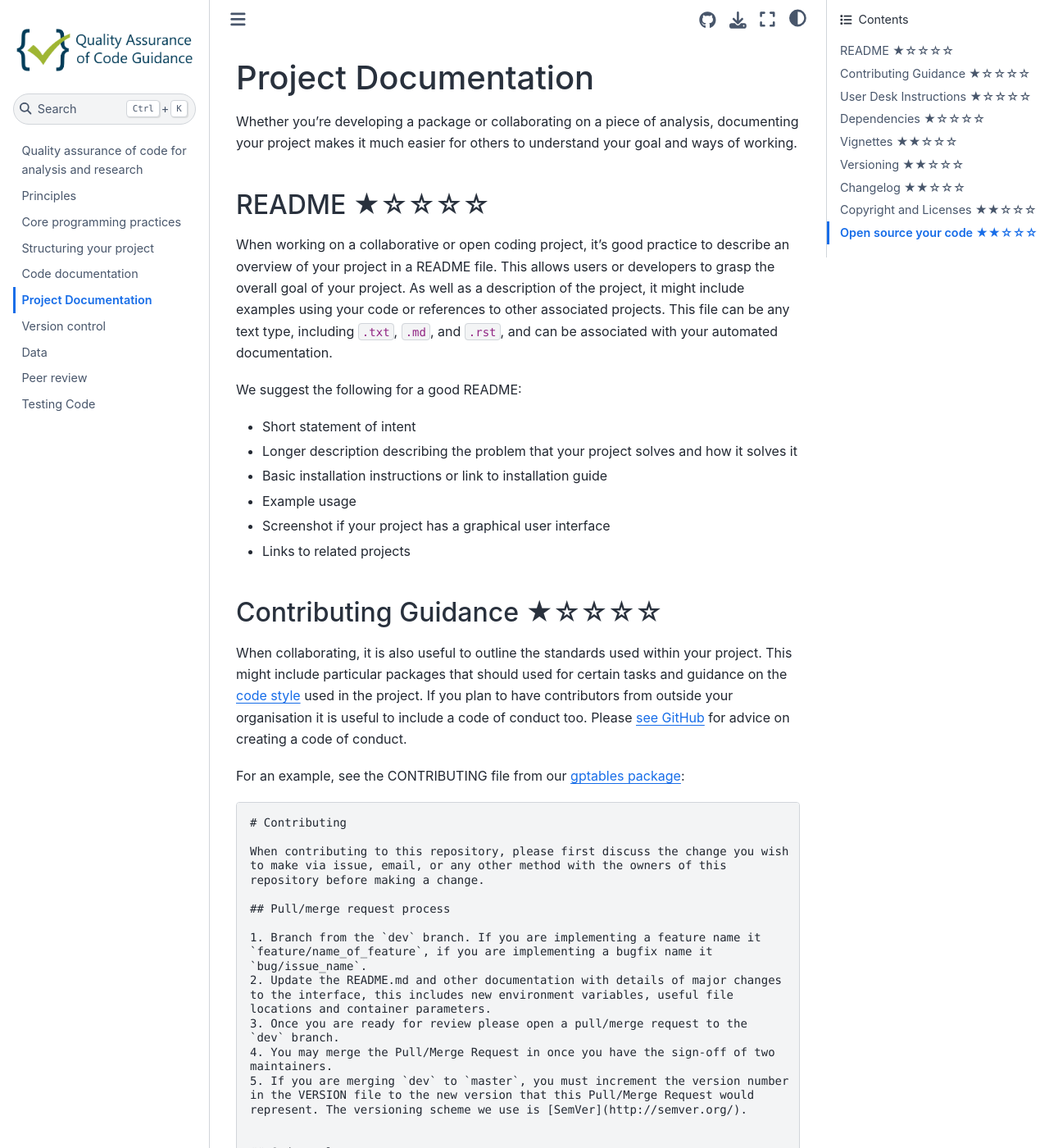
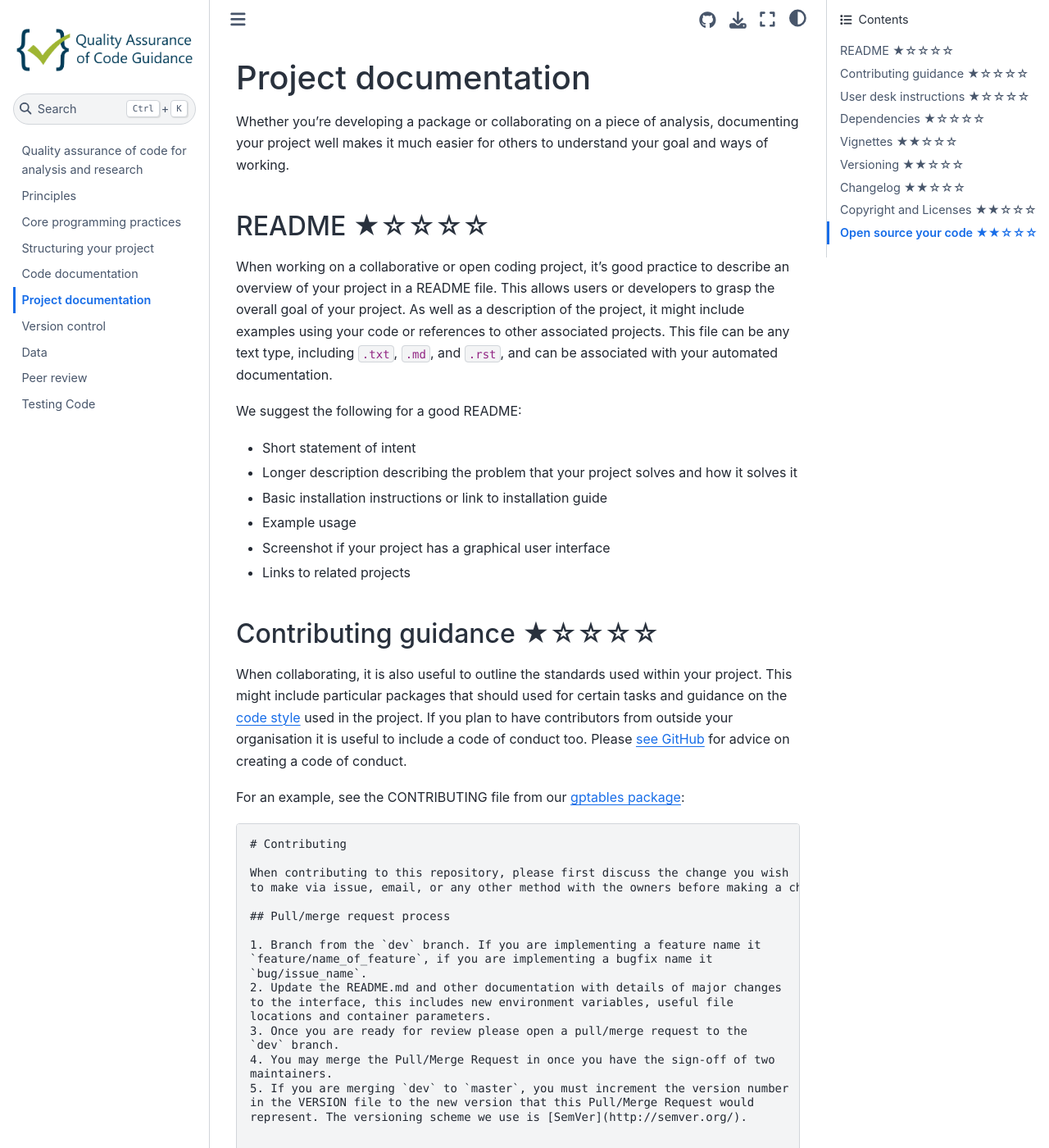
Before and after one commit to best-practice-and-impact/qa-of-code-guidance, a Jupyter Book: the page built from book/project_documentation.md, in a window 1280 px wide and 1400 px high. Shown: the whole window at 82% size. Built offline with Jupyter Book 1.0.4 settings and Sphinx 7.4.7 and the Sphinx Book theme 1.1.4, drawn with Linux system fonts in a browser that asks for light colours; some of the changed text lies outside the part shown.

Commit message:
Drafting additions to project_documentation.md

```diff
--- a/book/project_documentation.md
+++ b/book/project_documentation.md
@@ -1,6 +1,6 @@
-# Project Documentation
+# Project documentation
 
-Whether you're developing a package or collaborating on a piece of analysis, documenting your project makes it much easier for others to understand your goal and ways of working.
+Whether you're developing a package or collaborating on a piece of analysis, documenting your project well makes it much easier for others to understand your goal and ways of working.
 
 
 ## README ★☆☆☆☆
@@ -20,7 +20,7 @@ We suggest the following for a good README:
 - Links to related projects
 
 
-## Contributing Guidance ★☆☆☆☆
+## Contributing guidance ★☆☆☆☆
 
 When collaborating, it is also useful to outline the standards used within your project.
 This might include particular packages that should used for certain tasks and guidance on the [code style](code-style) used in the project.
@@ -33,8 +33,7 @@ For an example, see the CONTRIBUTING file from our [gptables package](https://gi
 # Contributing
 
 When contributing to this repository, please first discuss the change you wish
-to make via issue, email, or any other method with the owners of this
-repository before making a change.
+to make via issue, email, or any other method with the owners before making a change.
 
 ## Pull/merge request process
 
@@ -75,9 +74,9 @@ In this case we have outlined our standard practices for using version control o
 We have used the [Markdown](https://daringfireball.net/projects/markdown/syntax) (`.md`) markup language for this document, which is formatted into HTML when viewed on our repository.
 
 
-## User Desk Instructions ★☆☆☆☆
+## User desk instructions ★☆☆☆☆
 
-If your project is very user focussed, for example developing a statistic production pipeline, it is very important that the code users understand how to appropriately use your code.
+If your project is very user focussed, for example developing a statistic production pipeline for other analysts to execute, it is very important that the code users understand how to appropriately run your code.
 
 These instructions should include:
 
@@ -99,7 +98,7 @@ This is typically called `requirements.txt`.
 Python packages record their dependencies within their `setup.py` file, via `setup(install_requires=...)`.
 You can get a list of your installed python packages using `pip freeze` in the command line.
 
-R packages and projects record their dependencies in a DESCRIPTION file.
+[R packages](https://r-pkgs.org/) and projects record their dependencies in a [DESCRIPTION](https://r-pkgs.org/description.html) file.
 Packages are listed under the `Imports` key.
 You can get a list of your installed R packages using the `installed.packages()` function.
 
```
Also changed, not shown: other parts of book/project_documentation.md (+1 -1 lines).
